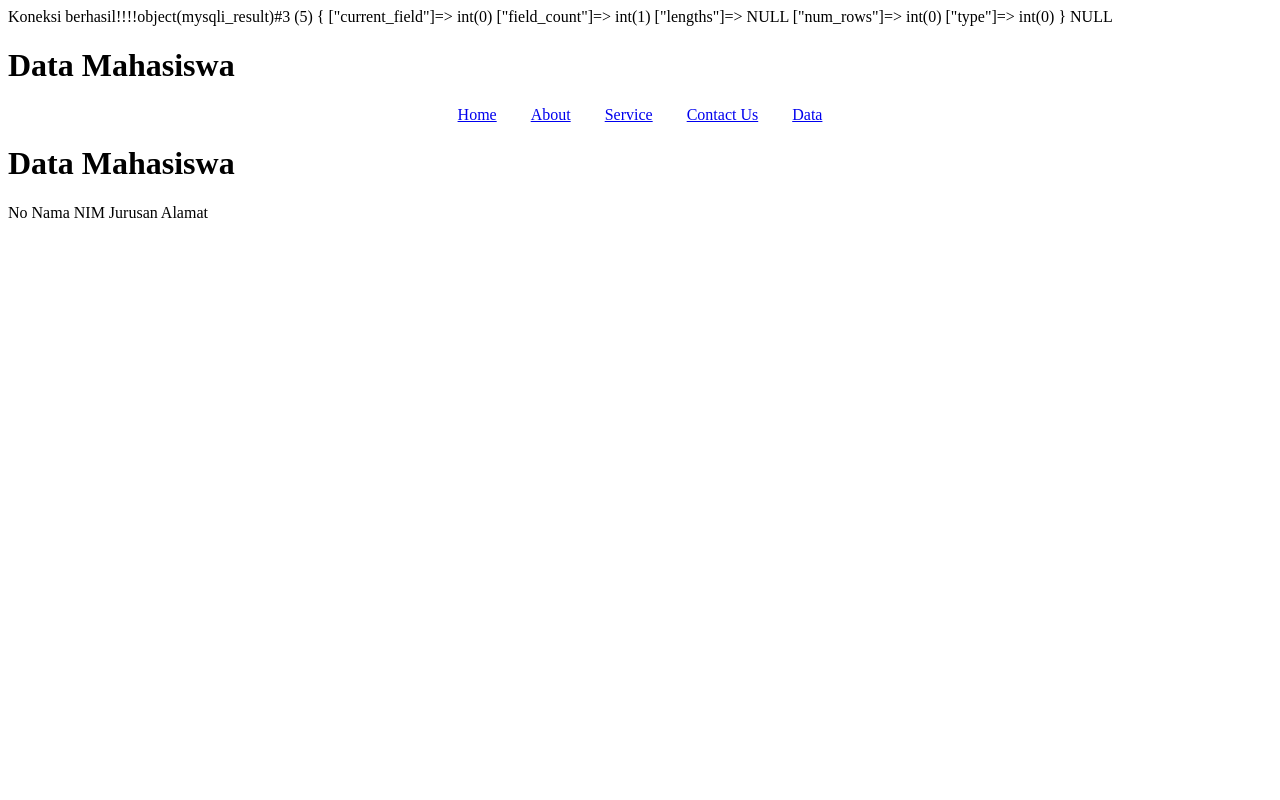
After one commit to syahruls2801/Praktikum-Pemrograman-Web, a PHP site: page /datamahasiswa.php in a window 1280 px wide. The commit adds this page. Run offline with PHP 8.4, Linux system fonts and the light colour scheme; data that the repository does not hold is empty.

Commit message:
Connect ke database mySQL

```diff
--- /dev/null
+++ b/datamahasiswa.php
@@ -0,0 +1,79 @@
+<?php
+    //$nama = "Suripto"
+    //$nama2 = "Aris";
+
+    //echo "Hello World $nama" . "$nama2";
+
+
+    //echo $nama;
+
+    $koneksi = mysqli_connect("localhost","root","","informatik");
+
+    if(!$koneksi)
+    {
+        die('Koneksi Gagal' .mysqli_connect_error());
+    }
+    else
+    {
+        echo "Koneksi berhasil!!!!"; //
+    }
+
+    $result = mysqli_query($koneksi,"SELECT * FROM mahasiswa");
+
+    // echo $result; //
+    var_dump($result); //
+
+    /// Ambil data di lemari kemudian kasih ke aku caranya gini
+
+    // mysqli_fetch_row() -> array number
+    // mysqli_fetch_assoc() ->
+    // mysqli_fetch_array()
+    // mysqli_fetch_object()
+
+    $mhs = mysqli_fetch_row($result);
+
+    var_dump($mhs); //
+
+?>
+
+<!DOCTYPE html>
+<html lang="en">
+<head>
+    <meta charset="UTF-8">
+    <meta name="viewport" content="width=device-width, initial-scale=1.0">
+    <title>Data Mahasiswa</title>
+</head>
+<body>
+    <h1>Data Mahasiswa</h1>
+    <nav>
+        <ul style="list-style-type: none; text-align: center; padding: 0;">
+            <li style="display: inline; margin:0 15px; text-decoration: none;">
+                <a href="index.php">Home</a>
+            </li>
+            <li style="display: inline; margin:0 15px; text-decoration: none;">
+                <a href="#about">About</a>
+            </li>
+            <li style="display: inline; margin:0 15px; text-decoration: none;">
+                <a href="service.html">Service</a>
+            </li>
+            <li style="display: inline; margin:0 15px; text-decoration: none;">
+                <a href="#contact">Contact Us</a>
+            </li>
+            <li style="display: inline; margin:0 15px; text-decoration: none;">
+                <a href="datamasiswa.php">Data</a>
+            </li>
+        </ul>
+    </nav>
+
+    <h1>Data Mahasiswa</h1>
+    <tabel border="1" cellspacing="0" cellpadding="10px">
+        <tr>
+            <th>No</th>
+            <th>Nama</th>
+            <th>NIM</th>
+            <th>Jurusan</th>
+            <th>Alamat</th>
+        </tr>
+    </tabel>
+</body>
+</html>
--- a/index.php
+++ b/index.php
@@ -17,7 +17,7 @@
     <nav>
         <ul style="list-style-type: none; text-align: center; padding: 0;">
             <li style="display: inline; margin:0 15px; text-decoration: none;">
-                <a href="index.html">Home</a>
+                <a href="index.php">Home</a>
             </li>
             <li style="display: inline; margin:0 15px; text-decoration: none;">
                 <a href="#about">About</a>
@@ -29,7 +29,7 @@
                 <a href="#contact">Contact Us</a>
             </li>
             <li style="display: inline; margin:0 15px; text-decoration: none;">
-                <a href="login.html">Login</a>
+                <a href="datamahasiswa.php">Data</a>
             </li>
         </ul>
     </nav>
--- a/service.html
+++ b/service.html
@@ -17,7 +17,7 @@
     <nav>
         <ul style="list-style-type: none; text-align: center; padding: 0;">
             <li style="display: inline; margin:0 15px; text-decoration: none;">
-                <a href="index.html">Home</a>
+                <a href="index.php">Home</a>
             </li>
             <li style="display: inline; margin:0 15px; text-decoration: none;">
                 <a href="#about">About</a>
@@ -29,7 +29,7 @@
                 <a href="#contact">Contact Us</a>
             </li>
             <li style="display: inline; margin:0 15px; text-decoration: none;">
-              <a href="login.html">Login</a>
+              <a href="datamahasiswa.php">Data</a>
           </li>
         </ul>
     </nav>
```
